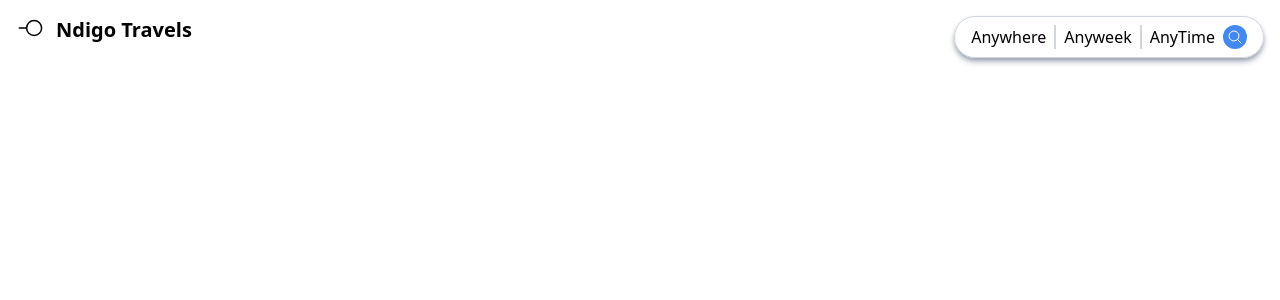
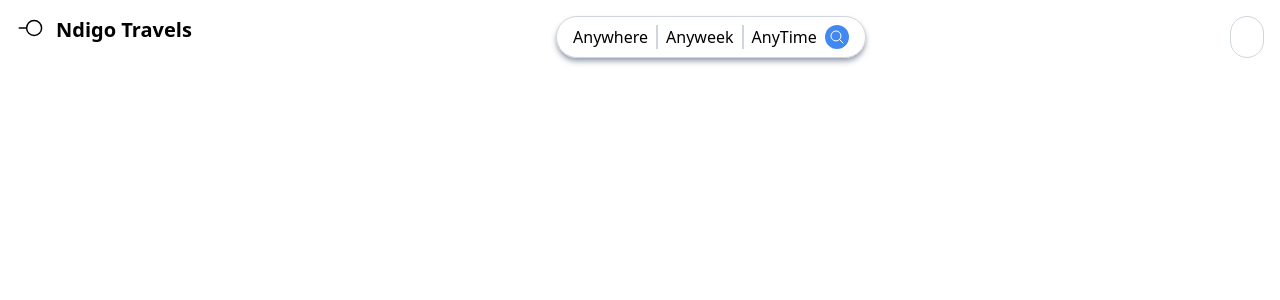
Before and after one commit to Emmlass/ndigo-travels, a React (Vite) app in the folder client/: page / in a window 1280 px wide. Shown: the top 300 px of the page. Built offline with nearby package versions, Linux system fonts and the light colour scheme.

Commit message:
adding nothing new

```diff
--- a/client/src/App.jsx
+++ b/client/src/App.jsx
@@ -22,6 +22,9 @@ function App() {
         </svg>
           </button>
         </div>
+       <div className="flex border gap-2 border-gray-300 rounded-full py-2 px-4 ">
+
+       </div>
       </header>
 
 
```
